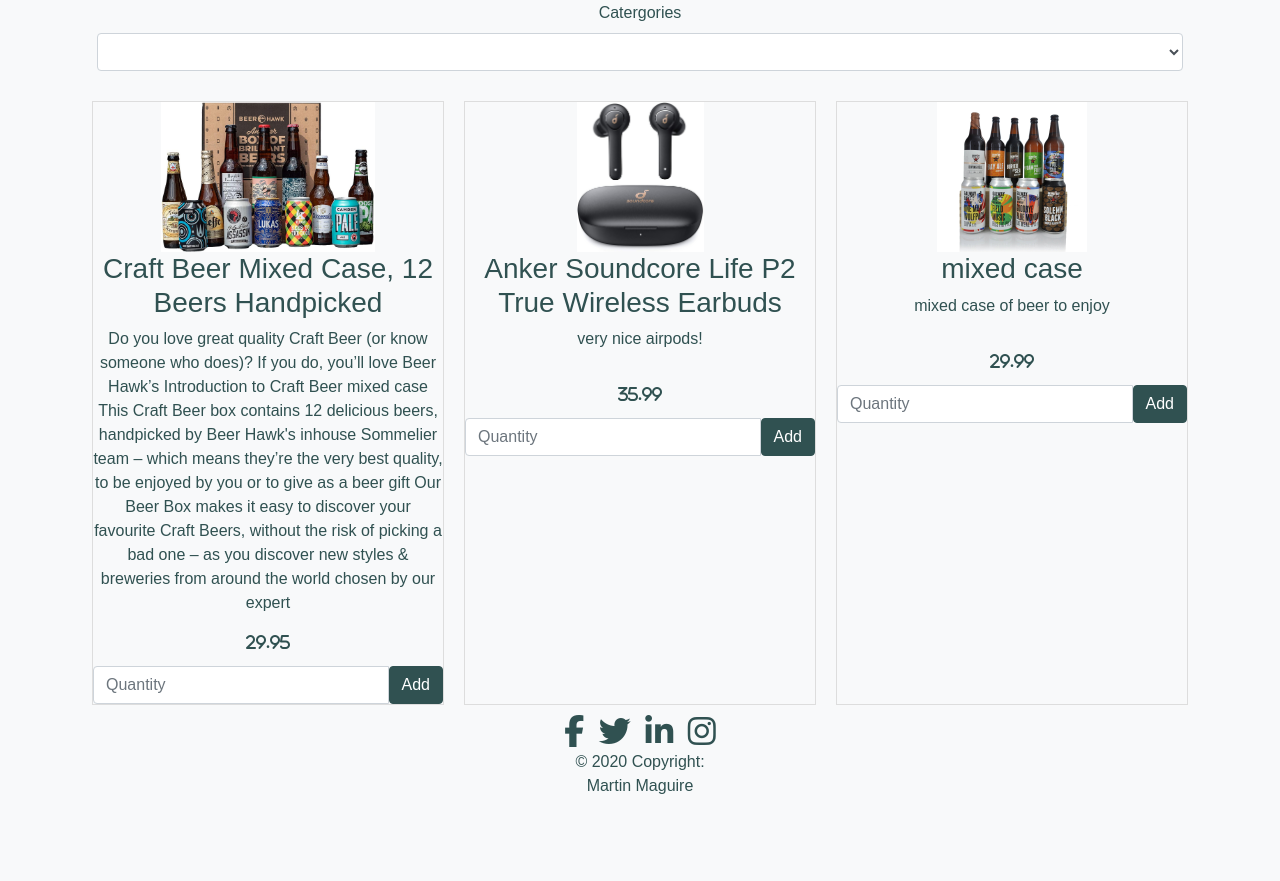
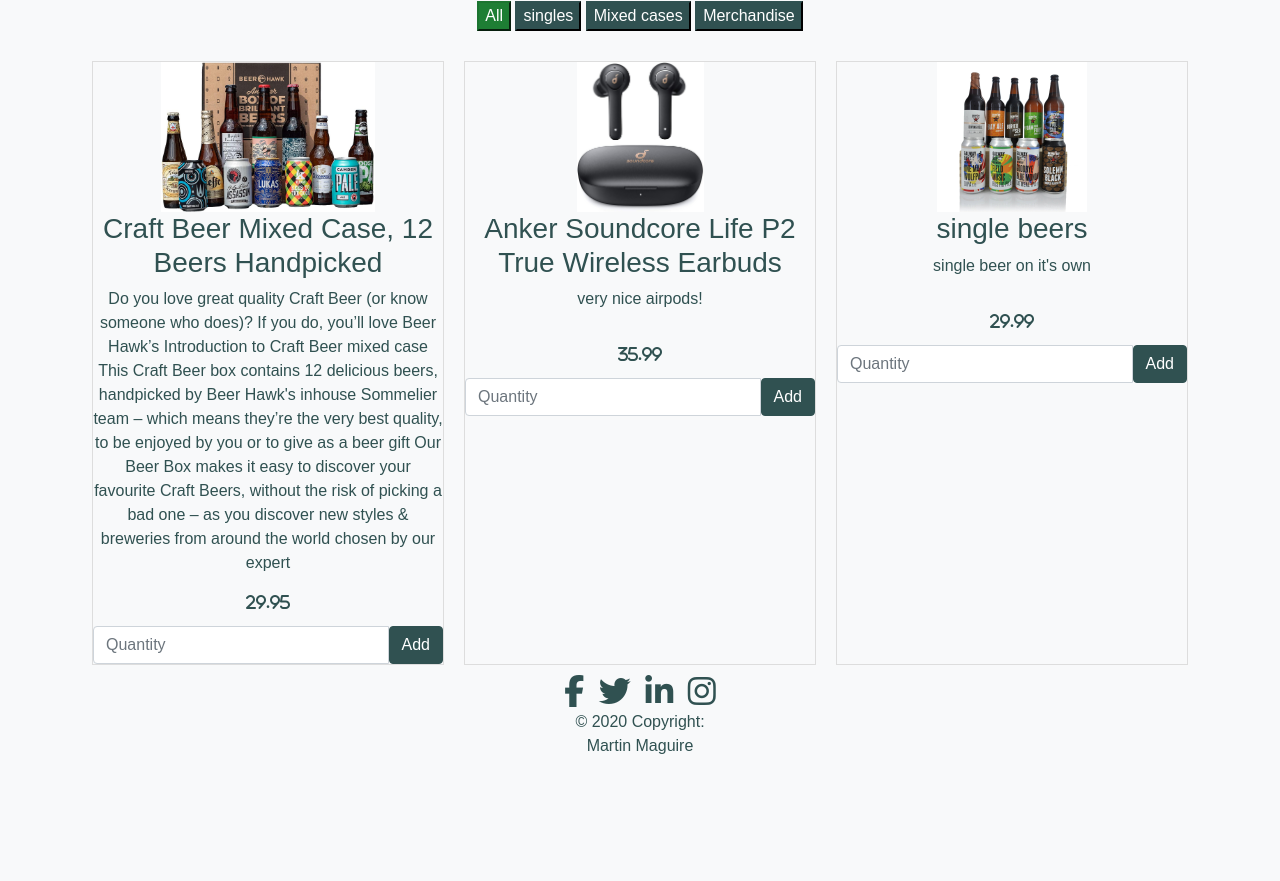
Before and after one commit to martinmaguire89/milestone-project-4, a Django app: page /products/ in a window 1280 px wide. Shown: the part 82-963 px from the top of the page. After the commit the page ends 836 px from the top, so only its background shows below. Run offline with Django 3.2, Linux system fonts and the light colour scheme; data comes from the database, SQL or seed files in the repository; some libraries are stand-ins or nearby versions.

Commit message:
jquery added to filter the products page

```diff
--- a/products/templates/products.html
+++ b/products/templates/products.html
@@ -1,24 +1,17 @@
-{% extends 'base.html' %}
+{% extends 'base.html' %} {% block content %}
+{% load staticfiles %}
 
-{% block content %}
+
 <div class="container">
-<form action="." method="GET">
-<div class="form-group">
-    <label for="exampleFormControlSelect1">Catergories</label>
-    <select class="form-control" id="exampleFormControlSelect1">
-      <option></option>
-      {% for Catergories in products %}
-      <option value="{{ cat}}">{{ cat }}></option>
-        {% endfor %}
-      <option>mix cases</option>
-      <option>Merchandise</option>
-    </select>
+    <div class="navigation text-center">
+    <button class="btn-success active" data-filter="all">All</button>
+    <button class="btn-success" data-filter="singles">singles</button>
+    <button class="btn-success" data-filter="mixed_cases"> Mixed cases</button>
+    <button class="btn-success" data-filter="merchandise">Merchandise</button>
   </div>
-</form>
-
 	<div class="row row-flex">
 		{% for product in products %}
-		<div class="col-xs-10 col-xs-offset-1 col-sm-offset-0 col-sm-6 col-md-4 display panel panel-default">
+		<div class="col-xs-10 col-xs-offset-1 col-sm-offset-0 col-sm-6 col-md-4 display panel panel-default filter {{ product.categories }}">
 			<div class="panel-body">
 				<div class="product" style="background-image: url('{{ MEDIA_URL }}{{ product.image }}')"></div>
 
@@ -26,17 +19,26 @@
 				<p class="product-description">{{ product.description }}</p>
 				<p class="fas">{{ product.price }}</p>
 
+
 				<form method="post" action="{% url 'add_to_cart' product.id %}">
 					{% csrf_token %}
 					<div class="input-group">
-						<input name="quantity" type="number" min="1" max="999" class="form-control" placeholder="Quantity">
+						<input
+              name="quantity"
+              type="number"
+              min="1"
+              max="999"
+              class="form-control"
+              placeholder="Quantity"
+            />
 						<span class="input-group-btn">
-                            <button class="btn btn-success" type="submit">Add</button>
-                        </span>
+              <button class="btn btn-success" type="submit">Add</button>
+            </span>
 					</div>
 				</form>
 			</div>
 		</div>
 		{% endfor %}
 	</div>
-{% endblock %}
+	{% endblock %}
+</div>
--- a/products/urls.py
+++ b/products/urls.py
@@ -1,7 +1,6 @@
 from django.conf.urls import url, include
-from .views import all_products, product_list
+from .views import all_products
 
 urlpatterns = [
-    url(r'^$', all_products, name='products'),
-    url(r'^list$', product_list)
+    url(r'^$', all_products, name='products')
 ]
--- a/products/views.py
+++ b/products/views.py
@@ -6,8 +6,3 @@ from .models import Product
 def all_products(request):
     products = Product.objects.all()
     return render(request, "products.html", {"products": products})
-
-
-def product_list(request):
-    f = ProductFilter(request.GET, queryset=Product.objects.all())
-    return render(request, 'my_app/products.html', {'filter': f})
--- a/static/css/custom.css
+++ b/static/css/custom.css
@@ -172,6 +172,10 @@ button, optgroup, select, textarea {
     border-color: #305151;
 }
 
+#myBtnContainer {
+    margin-top: 25px;
+}
+
 /* buttons*/
 
 /* card*/
--- /dev/null
+++ b/static/js/filter.js
@@ -0,0 +1,17 @@
+// filter added so customer can filter prodcuts page"
+$(document).ready(function(){
+    $(".btn-success").click(function(){
+        var name = $(this).attr("data-filter");
+        if(name == "all"){
+            $(".filter").show("2000");
+        }
+        else{
+            $(".filter").not("."+name).hide("2000");
+            $(".filter").filter("."+name).show("2000");
+        }
+    });
+    $(".navigation a").click(function(){
+        $(this).addClass("active").siblings().removeClass("active")
+
+    });
+});
--- a/static/js/stripe.js
+++ b/static/js/stripe.js
@@ -1,3 +1,4 @@
+//stripe added to allow cutomers to make payments and details of purchases to be stored on stripe for business owner//
 $(function() {
     $("#payment-form").submit(function() {
         var form = this;
--- a/templates/base.html
+++ b/templates/base.html
@@ -136,5 +136,6 @@
 
 <script src="https://cdn.jsdelivr.net/npm/popper.js@1.16.0/dist/umd/popper.min.js" integrity="sha384-Q6E9RHvbIyZFJoft+2mJbHaEWldlvI9IOYy5n3zV9zzTtmI3UksdQRVvoxMfooAo" crossorigin="anonymous"></script>
 <script src="https://stackpath.bootstrapcdn.com/bootstrap/4.4.1/js/bootstrap.min.js" integrity="sha384-wfSDF2E50Y2D1uUdj0O3uMBJnjuUD4Ih7YwaYd1iqfktj0Uod8GCExl3Og8ifwB6" crossorigin="anonymous"></script>
+<script src="{% static 'js/filter.js' %}"></script>
 </body>
 </html>
```
Also changed, not shown: db.sqlite3, products/migrations/0011_auto_20200611_1312.py (added).
